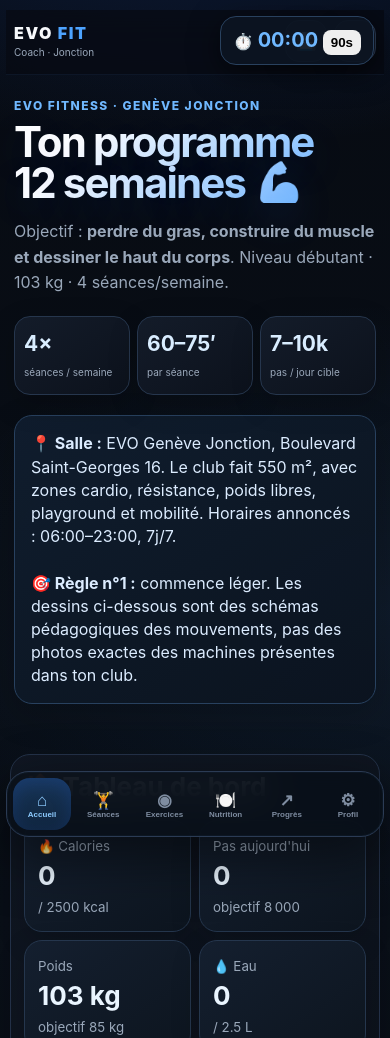
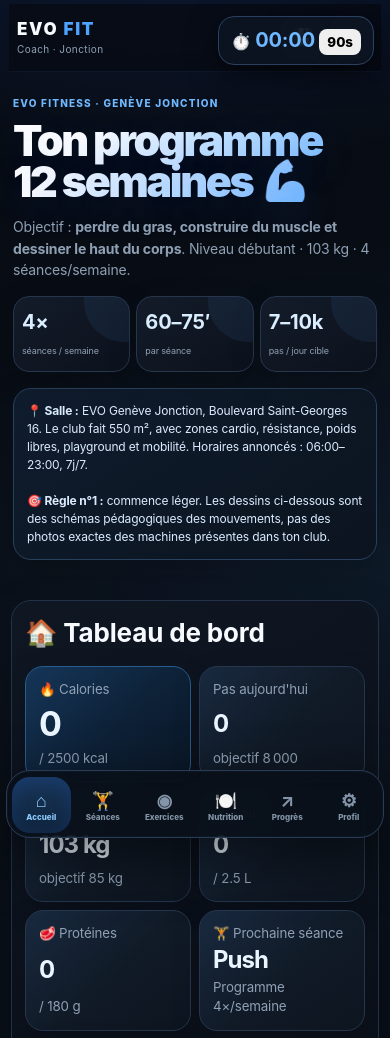
Before and after one commit to ilyasbenslamabenz-pixel/fitness, a plain HTML site: page index.html in a window 390 px wide. Shown: the top 1038 px of the page. Drawn offline with Linux system fonts and the light colour scheme; no server answers.

Commit message:
Polish iPhone UI with premium Apple-inspired layout

```diff
--- a/index.html
+++ b/index.html
@@ -407,7 +407,109 @@ input:focus,select:focus,.searchBox:focus{
   .stickyNav{padding-bottom:max(6px,env(safe-area-inset-bottom))}
 }
 </style>
-</head>
+<style id="evo-v16-premium-ios">
+:root{
+ --accent:#4da3ff;--accent2:#2563eb;--ice:#a9d9ff;
+ --bg:#060a11;--panel:#0d1521;--panel2:#121d2c;--line:#24364d;
+ --text:#f7fbff;--muted:#8fa0b4;
+}
+body{font-family:-apple-system,BlinkMacSystemFont,"SF Pro Display","SF Pro Text","Segoe UI",sans-serif;letter-spacing:-.01em}
+body:before{content:"";position:fixed;inset:0;pointer-events:none;background:radial-gradient(circle at 50% 0%,rgba(77,163,255,.12),transparent 32%),radial-gradient(circle at 100% 70%,rgba(37,99,235,.06),transparent 30%);z-index:-1}
+.appTopbar{padding:12px 8px 13px}
+.appBrand{font-size:17px}.appSub{font-size:10px;letter-spacing:.04em}
+.iconBtn{transition:transform .18s ease,background .18s ease;border-radius:14px}
+.iconBtn:active,.stickyNav button:active,.startWorkoutBtn:active,.settingBtn:active,.scanbtn:active{transform:scale(.96)}
+.hero{padding:25px 4px 12px}
+.hero .eyebrow{font-size:10px}
+.hero h1{font-weight:900;letter-spacing:-.055em}
+.hero .sub{max-width:620px}
+.stats{grid-template-columns:repeat(3,1fr)}
+.stat{position:relative;overflow:hidden}
+.stat:after{content:"";position:absolute;width:80px;height:80px;right:-35px;top:-35px;background:rgba(77,163,255,.08);border-radius:50%}
+section.appPage.activePage{animation:pageIn .25s ease both}
+@keyframes pageIn{from{opacity:.55;transform:translateY(5px)}to{opacity:1;transform:none}}
+.panel{backdrop-filter:blur(18px);-webkit-backdrop-filter:blur(18px)}
+#dashboard>.dash{margin-top:12px}
+#dashboard>.panel{border-color:#1f3044}
+.tile{position:relative;overflow:hidden;min-height:118px;display:flex;flex-direction:column;justify-content:space-between}
+.tile:before{content:"";position:absolute;inset:0;background:linear-gradient(135deg,rgba(77,163,255,.08),transparent 55%);pointer-events:none}
+.tile small{position:relative}
+.tile strong{position:relative;font-size:28px;letter-spacing:-.04em}
+.tile.widget:first-child{background:linear-gradient(145deg,#102c4a,#0b1726);border-color:#285b8f}
+.tile.widget:first-child strong{font-size:34px}
+.workoutHero{min-height:128px;padding:18px;border-radius:24px;box-shadow:0 16px 45px rgba(0,0,0,.22)}
+.workoutHero .eyebrow{color:#83c8ff}
+.startWorkoutBtn{min-height:48px;border-radius:15px;font-size:13px}
+.dayPicker{margin:14px 0}
+.dayPicker button{min-height:54px;transition:.18s ease}
+.dayPicker button.active{transform:translateY(-1px)}
+.sessionProgress{border:1px solid #1d2e44}
+.exercise-card{transition:transform .18s ease,box-shadow .18s ease,border-color .18s ease}
+.exercise-card:active{transform:scale(.995)}
+.exercise-card .real-machine{background:#f7f9fc}
+.exercise-card .real-machine img{mix-blend-mode:normal}
+.libCard{transition:transform .18s ease}
+.libCard:active{transform:scale(.985)}
+.pageHead h2{font-size:29px;letter-spacing:-.04em}
+.searchBox{height:46px}
+.foodbox,.scanbox{box-shadow:0 14px 40px rgba(0,0,0,.18)}
+.hist{overflow:hidden;border-radius:14px}
+.stickyNav{
+ height:68px;
+ align-items:center;
+ backdrop-filter:blur(24px);-webkit-backdrop-filter:blur(24px);
+}
+.stickyNav button{transition:transform .15s ease,background .2s ease;color:#8495a9}
+.stickyNav button.active{color:#9bd4ff}
+.stickyNav button b{font-size:19px;margin-bottom:2px}
+.stickyNav button span{font-weight:800}
+.toast{backdrop-filter:blur(18px);-webkit-backdrop-filter:blur(18px)}
+input,select,button{font-family:inherit}
+button{cursor:pointer}
+@media(max-width:650px){
+ body{padding-bottom:calc(118px + env(safe-area-inset-bottom)) !important}
+ .wrap{padding-top:4px;padding-left:11px;padding-right:11px}
+ .appTopbar{margin:0 -2px}
+ .hero{padding:24px 2px 10px}
+ .hero h1{font-size:43px;margin-top:9px}
+ .hero .sub{font-size:14px;line-height:1.55}
+ .stats{margin:15px 0;gap:6px}
+ .stat{padding:11px 8px;min-height:72px}
+ .stat b{font-size:20px}.stat span{font-size:9px}
+ .notice{padding:13px;font-size:12px;line-height:1.5}
+ .panel{margin-top:14px;padding:13px}
+ .pageHead h2{font-size:26px}
+ #dashboard>.dash{grid-template-columns:1fr 1fr}
+ .tile{min-height:112px;padding:13px}
+ .tile strong{font-size:24px}
+ #dashboard>.panel{margin-top:10px}
+ .workoutHero{display:block;padding:16px}
+ .startWorkoutBtn{width:100%;margin-top:12px}
+ .dayPicker{gap:6px}
+ .dayPicker button{min-height:52px;padding:7px 2px}
+ .exercise-card{box-shadow:0 10px 30px rgba(0,0,0,.18)}
+ .exercise-card .real-machine img{height:205px !important}
+ .exercise-card .log{grid-template-columns:1fr 1fr 38px}
+ .exercise-card .log input{min-height:46px}
+ .setQuick button{min-height:46px}
+ .stickyNav{
+   width:calc(100% - 12px);
+   height:68px;
+   bottom:max(6px,env(safe-area-inset-bottom));
+   border-radius:24px;
+   padding:6px 5px;
+ }
+ .stickyNav button{min-height:56px !important;border-radius:18px !important}
+ .stickyNav button b{font-size:18px}
+ .stickyNav button span{font-size:8px}
+}
+@media(min-width:651px){
+ #dashboard>.dash{grid-template-columns:repeat(4,1fr)}
+}
+@media(prefers-reduced-motion:reduce){
+ *,*:before,*:after{animation:none!important;transition:none!important}
+}
+</style></head>
 <body>
 <div class="wrap"><div class="appTopbar"><div><div class="appBrand">EVO <span>FIT</span></div><div class="appSub">Coach · Jonction</div></div><div class="topActions"><button class="iconBtn" onclick="showToast('Tes données sont enregistrées sur cet appareil.')">💾</button><button class="iconBtn" onclick="installApp()">＋</button></div></div>
 <header class="hero">
```
